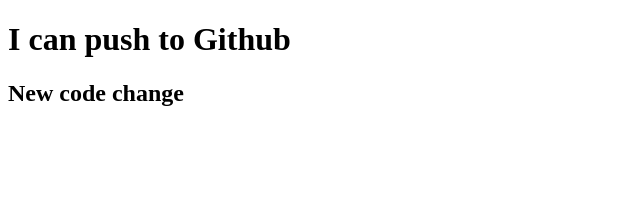
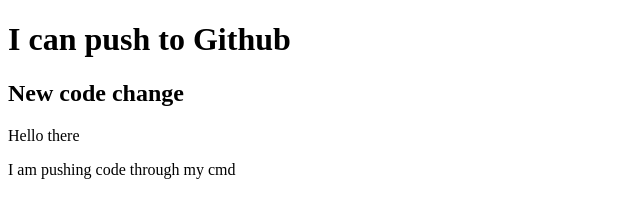
Before and after one commit to AwalHossain/my-repo, a plain HTML site: page index.html in a window 1280 px wide. Shown: the whole page, without its empty margins (0-640 px from the left). Drawn offline with Linux system fonts and the light colour scheme.

Commit message:
paragraph added

```diff
--- a/index.html
+++ b/index.html
@@ -10,5 +10,7 @@
 <body>
     <h1>I can push to Github</h1>
     <h2>New code change</h2>
+    <p>Hello there</p>
+    <p>I am pushing code through my cmd </p>
 </body>
 </html>
```
